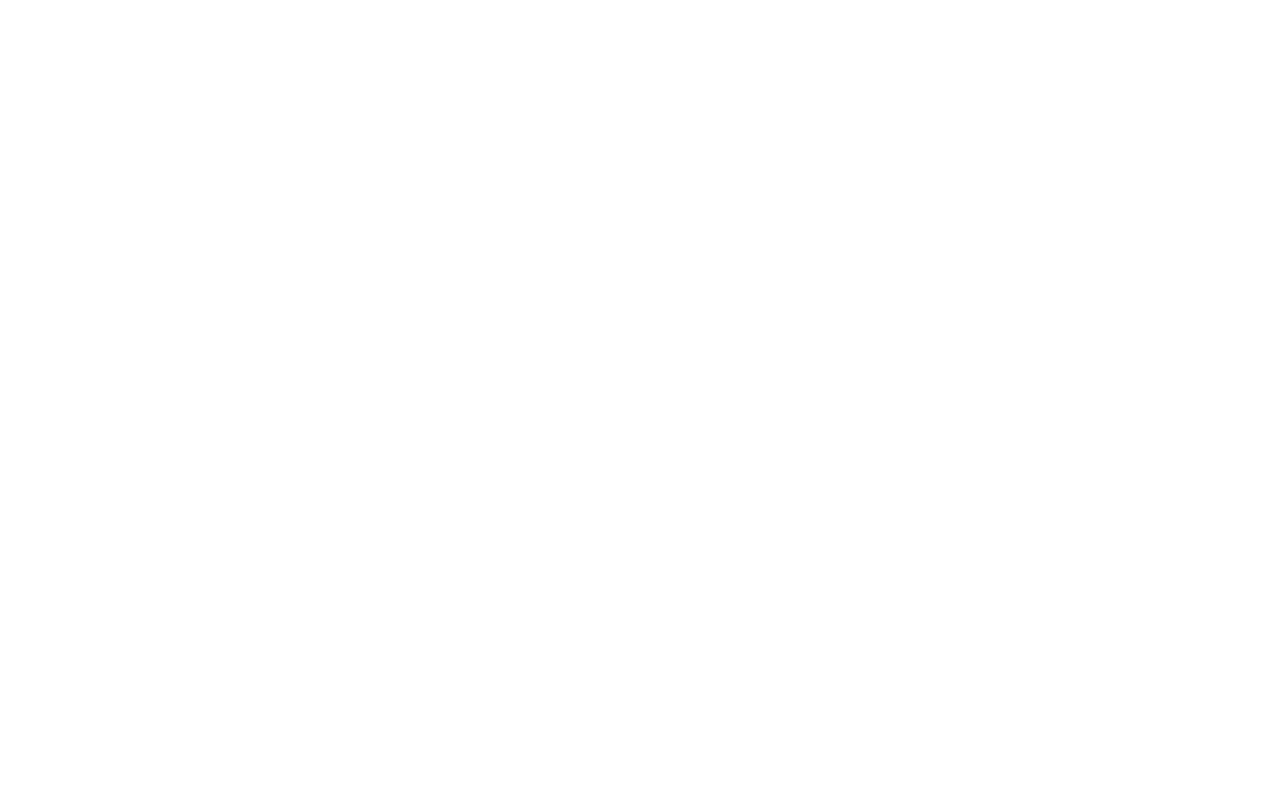
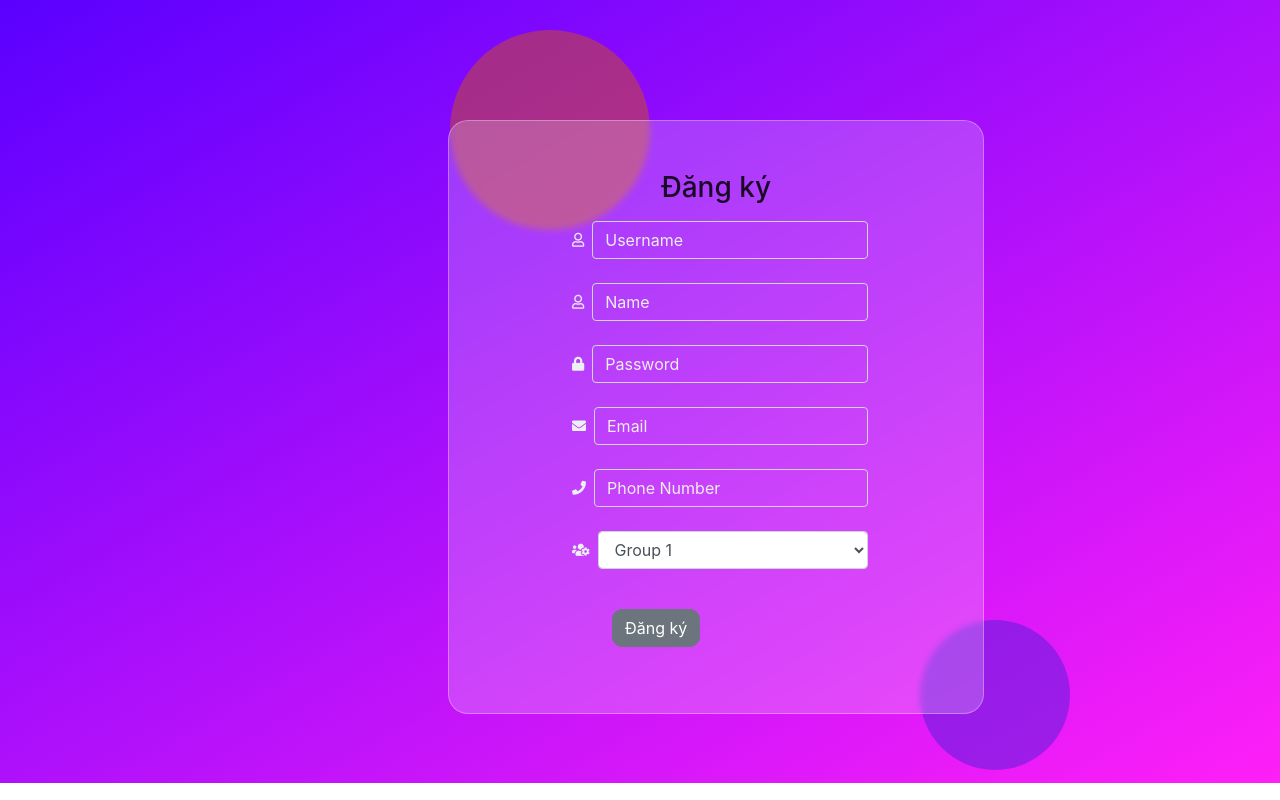
Before and after one commit to PhuongLe1301/tixvn, a React (Create React App) app in the folder tixvn/: page /register in a window 1280 px wide. Built offline with nearby package versions, Linux system fonts and the light colour scheme.

Commit message:
update detail-register-checkout

```diff
--- a/tixvn/public/index.html
+++ b/tixvn/public/index.html
@@ -48,3 +48,7 @@
     <script src="https://maxcdn.bootstrapcdn.com/bootstrap/4.0.0/js/bootstrap.min.js" integrity="sha384-JZR6Spejh4U02d8jOt6vLEHfe/JQGiRRSQQxSfFWpi1MquVdAyjUar5+76PVCmYl" crossorigin="anonymous"></script>
   </body>
 </html>
+
+
+  </body>
+</html>
--- a/tixvn/src/App.js
+++ b/tixvn/src/App.js
@@ -4,6 +4,8 @@ import './App.css';
 import Header from './components/Header/Header';
 import Detail from './pages/Detail/Detail';
 import Home from './pages/Home/Home';
+import Register from './pages/Register/Register';
+import CheckOut from './pages/CheckOut/CheckOut';
 import HomeTemplate from './template/HomeTemplate/HomeTemplate';
 
 export const history = createBrowserHistory();
@@ -23,6 +25,8 @@ function App() {
       <Switch>
         <HomeTemplate component={Home} exact path="/"/>
         <HomeTemplate component={Detail} exact path="/detail/:postId"/>
+        <HomeTemplate component={CheckOut} exact path="/checkout/:id"/>
+        <Route component={Register} exact path="/register"/>
       </Switch>
     </Router>
   );
--- a/tixvn/src/pages/CheckOut/Checkout.css
+++ b/tixvn/src/pages/CheckOut/Checkout.css
@@ -1,16 +1,21 @@
-.ghe{
+.bgCOut {
+    overflow: hidden;
+    background-color: #000000;
+    background-image: linear-gradient(147deg, #535151 0%, #645454 74%);
+    width: 100%;
+    height: 1000px;
+}
+.ghe {
     width: 35px;
     height: 35px;
     margin: 15px;
     background-color: rgb(125, 120, 120);
-    color:#fff;
+    color: #fff;
     cursor: pointer;
     border: none;
     border-radius: 5px;
     text-align: center;
 }
-
-
 .gheDaDat {
     background-color: rgb(225, 67, 67) !important;
     cursor: no-drop;
@@ -18,7 +23,6 @@
 
 .gheVip {
     background-color: rgb(255, 165, 0);
-
 }
 
 .gheDangDat {
--- a/tixvn/src/pages/Detail/Detail.css
+++ b/tixvn/src/pages/Detail/Detail.css
@@ -1,39 +1,49 @@
-.detailB{
+.detailB {
     overflow: hidden;
-    background-image: url('../../assets/img/backgrounddetail.jpg');
+    background-image: url("../../assets/img/backgrounddetail.jpg");
     width: 100%;
-    height: 1500px;
+    height: 1200px;
     background-repeat: no-repeat;
     background-size: cover;
     color: white;
 }
-.backMenu{
+.detailGlass {
+    color: #ecf0f1;
+    border-radius: 8px;
+    padding-left: 20px;
+    background: rgba(255, 255, 255, 0.2);
+    border: solid 1px rgba(255, 255, 255, 0.3);
+    backdrop-filter: blur(10px);
+}
+.backMenu {
     color: white;
     font-size: 24px;
     margin-top: 10px;
     position: absolute;
     border-right: 2px solid white;
 }
-.filmTitle{
+.filmTitle {
     color: white;
     margin-left: 120px;
     margin-top: 9px;
 }
-.filmTitle2{
+.filmTitle2 {
     color: white;
     margin-top: 9px;
 }
-.infoFilm{
+.infoFilm {
     font-size: 20px;
     list-style: none;
 }
-.detailBottom{
-    background-color: white;
-    width: 100%;
-    height: 800px;
-    z-index: 1;
+.detailBottom {
+    color: #ecf0f1;
+    border-radius: 8px;
+    padding-left: 20px;
+    background: rgba(255, 255, 255, 0.2);
+    border: solid 1px rgba(255, 255, 255, 0.3);
+    backdrop-filter: blur(10px);
     margin-top: 100px;
 }
-.listCinema{
+.listCinema {
     border-right: 2px solid grey;
 }
--- a/tixvn/src/pages/Detail/Detail.js
+++ b/tixvn/src/pages/Detail/Detail.js
@@ -17,9 +17,10 @@ export default function Detail(props) {
         <div className="detailB mt-5">
             <div className="container">
                 <div className="d-flex">
-                    <NavLink className="backMenu" to="/home">Trang Chủ</NavLink>
+                    <NavLink className="backMenu" to="/">Trang Chủ</NavLink>
                     <h2 className="filmTitle">{thongTinChiTiet.tenPhim}</h2>
                 </div>
+                <div className="detailGlass">
                     <div className="row">
                         <div className="col-3">
                             <img className="pt-3" style={{ width: 250, height: 450 }} src={thongTinChiTiet.hinhAnh} />
@@ -49,6 +50,7 @@ export default function Detail(props) {
                             </div>
                         </div>
                     </div>
+                </div>
                 <div className="detailBottom">
                     <TabMenu heThongRapChieu={thongTinChiTiet.heThongRapChieu} />
                     {/* <div>
--- a/tixvn/src/pages/Detail/TabMenu.js
+++ b/tixvn/src/pages/Detail/TabMenu.js
@@ -12,11 +12,11 @@ export default class TabMenu extends Component {
             </div>} key={index}>
                 {htr.cumRapChieu.map((cumRap, index) => {
                     return <div key={index}>
-                        <div className="d-flex mt-5 ml-2" >
+                        <div className="d-flex mt-2 ml-2" >
                             <div>
                                 <img src={htr.logo} width="50" height="50" alt="..." />
                             </div>
-                            <div className="ml-2">
+                            <div className="ml-2 text-white">
                                 <p>{cumRap.tenCumRap}</p>
                             </div>
                         </div>
@@ -24,7 +24,7 @@ export default class TabMenu extends Component {
                             <div className="row">
                                 {/*Hàm slice(vị trí bắt đầu, số phần tử lấy ) */}
                                 {cumRap.lichChieuPhim.slice(0, 12).map((lichChieu, index) => {
-                                    return <div className="col-3 mt-2" key={index}>
+                                    return <div className="col-3 mt-2 text-white" key={index}>
                                         <NavLink to={`/checkout/${lichChieu.maLichChieu}`} >{moment(lichChieu.ngayChieuGioChieu).format('hh:mm A')}</NavLink>
                                         <p>{moment(lichChieu.ngayChieuGioChieu).format('DD/MM')}</p>
                                     </div>
--- /dev/null
+++ b/tixvn/src/pages/Register/Register.css
@@ -0,0 +1,47 @@
+.registerBG {
+  overflow: hidden;
+  background: linear-gradient(135deg, #00c3ff, #eeef1c);
+  background: linear-gradient(135deg, #fc00ff, #00dbde);
+  background-image: linear-gradient(135deg, #ff00ba 0%, #fae713 100%);
+  background-image: linear-gradient(150deg, #5a00ff 0%, #ff1ff7 100%, #ff1ff7 100%);
+  width: 100%;
+  height: 783px;
+}
+.circleTop{
+   width: 200px;
+   height: 200px;
+    background-color: rgba(204, 82, 25, 0.5);
+    border-radius: 50%;
+    position: absolute;
+    left: 450px;
+    top: 30px;
+}
+.circleBot{
+    width: 150px;
+    height: 150px;
+    background-color: rgba(80, 31, 218, 0.5);
+    border-radius: 50%;
+    position: absolute;
+    left: 920px;
+    top: 620px;
+}
+.registerGlass .input-field input {
+  background-color: inherit;
+}
+.registerGlass .input-field input::placeholder {
+  color: #eee
+}
+.registerGlass {
+  color: #ecf0f1;
+  border-radius: 20px;
+  padding: 50px 100px;
+  background: rgba(255, 255, 255, 0.2);
+  border: solid 1px rgba(255, 255, 255, 0.3);
+  backdrop-filter: blur(3px);
+  position: absolute;
+  top: 15%;
+  left: 35%;
+}
+.btn {
+  border-radius: 10px;
+}
--- /dev/null
+++ b/tixvn/src/pages/Register/Register.js
@@ -0,0 +1,42 @@
+import React from 'react'
+import './Register.css'
+export default function Register() {
+    return (
+        <div className="registerBG">
+            <div className="circleTop"></div>
+            <div className="circleBot"></div>
+            <div className="registerGlass">
+                <form className="container flex-column">
+                    <h3 className="text-center">Đăng ký</h3>
+                    <div className="d-flex align-items-center input-field my-3 mb-4">
+                        <span className="far fa-user p-2" />
+                        <input type="text" placeholder="Username" required className="form-control text-white" /> </div>
+                    <div className="d-flex align-items-center input-field my-3 mb-4">
+                        <span className="far fa-user p-2" />
+                        <input type="text" placeholder="Name" required className="form-control text-white" /> </div>
+                    <div className="d-flex align-items-center input-field my-3 mb-4">
+                        <span class="fas fa-lock p-2"></span>
+                        <input type="password" placeholder="Password" required className="form-control text-white" /> </div>
+                    <div className="d-flex align-items-center input-field my-3 mb-4">
+                        <span class="fa fa-envelope p-2"></span>
+                        <input type="text" placeholder="Email" required className="form-control text-white" /> </div>
+                    <div className="d-flex align-items-center input-field my-3 mb-4">
+                        <span class="fa fa-phone p-2"></span>
+                        <input type="text" placeholder="Phone Number" required className="form-control text-white" /> </div>
+                    <div className="d-flex align-items-center input-field my-3 mb-4">
+                        <span class="fa fa-users-cog p-2"></span>
+                        <select name="maNhom" className="form-control" >
+                            <option value="GP01">Group 1</option>
+                            <option value="GP02">Group 2</option>
+                            <option value="GP03">Group 3</option>
+                            <option value="GP04">Group 4</option>
+                        </select>
+                    </div>
+                    <div className="form-group">
+                        <button type="submit" className="btn btn-secondary mt-3 ml-5">Đăng ký</button>
+                    </div>
+                </form>
+            </div>
+        </div>
+    )
+}
```
Also changed, not shown: tixvn/src/pages/CheckOut/CheckOut.js (+34 -3 lines), tixvn/src/pages/Home/Home.css (line endings or trailing spaces), 1 other file (tests, documents, lock files or other folders). Lines whose indentation alone changed are shown as unchanged.
